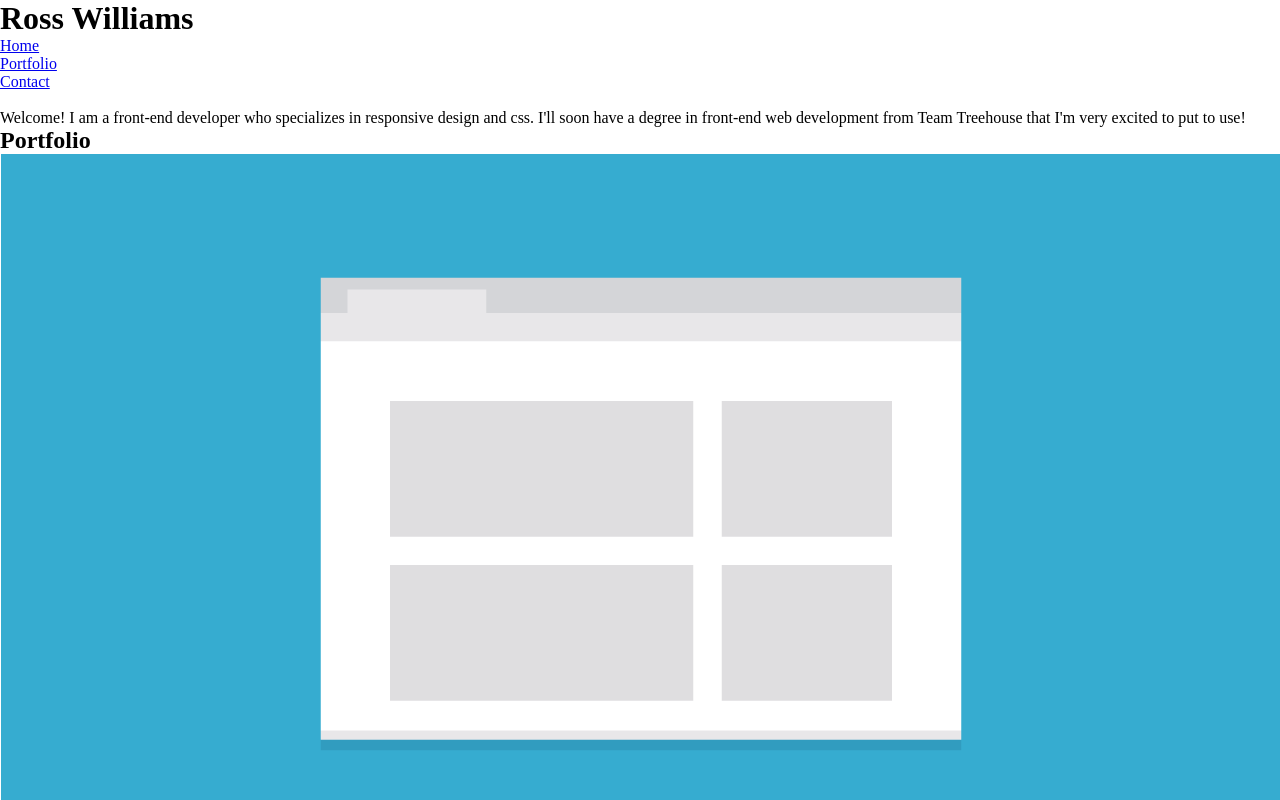
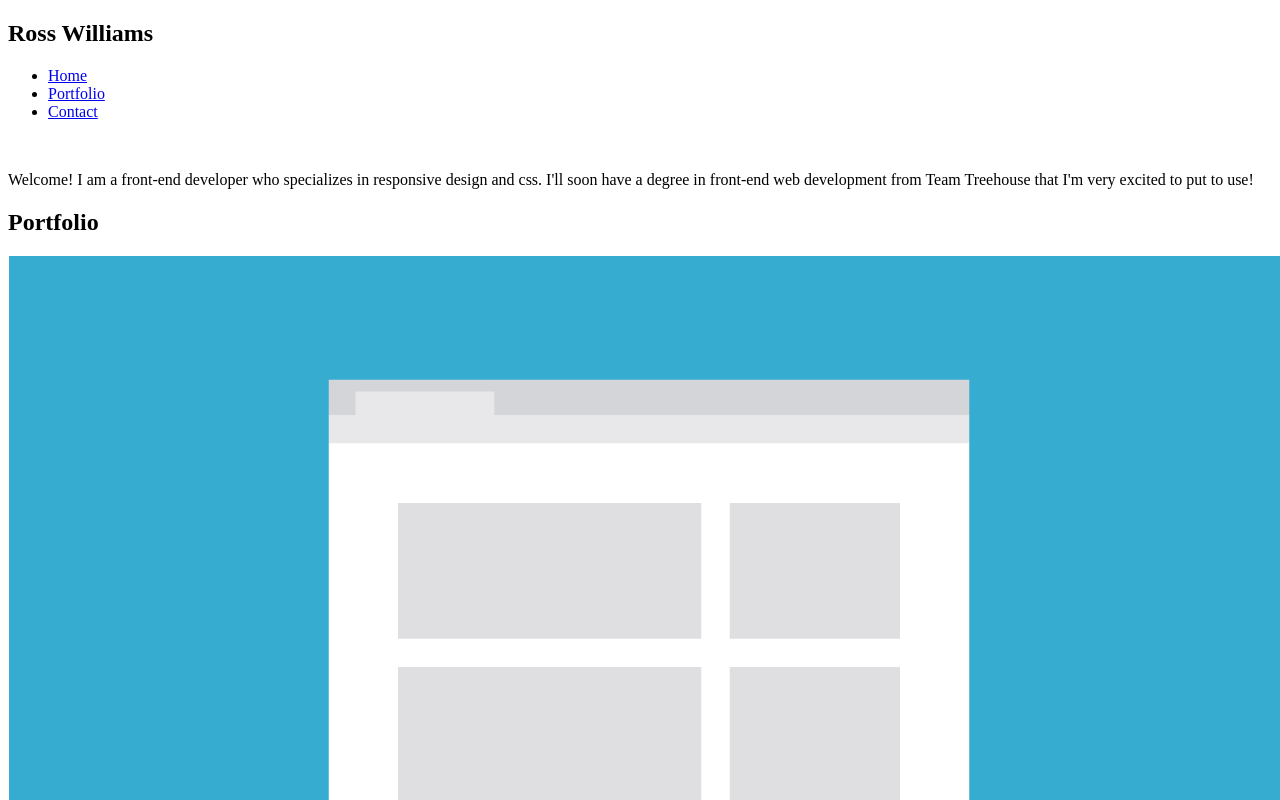
Before and after one commit to rosswilliamsdev/Mobile-First-Responsive-Layout-TT-Project-2, a plain HTML site: page index.html in a window 1280 px wide. Shown: the top 800 px of the page. Drawn offline with Linux system fonts and the light colour scheme; files that its build step writes are made by us from their sources.

Commit message:
slight reset
I don't want to overuse the walkthroughs

```diff
--- a/css/styles.css
+++ b/css/styles.css
@@ -5,6 +5,4 @@ font-family: 'Open Sans', sans-serif;
 
 * {
     box-sizing: border-box;
-    margin: 0;
-    padding: 0;
 }
--- a/index.html
+++ b/index.html
@@ -6,17 +6,19 @@
         <link rel="preconnect" href="https://fonts.googleapis.com">
 <link rel="preconnect" href="https://fonts.gstatic.com" crossorigin>
 <link href="https://fonts.googleapis.com/css2?family=Open+Sans:ital,wght@0,400;0,700;1,400&display=swap" rel="stylesheet">
-        <link rel="stylesheet" href="styles.css">
+        <link rel="stylesheet" href="css/styles.css">
         <title>Ross Williams, Developer</title>
     </head>
     <body>
         <header>
-            <h1>Ross Williams</h1>
-            <nav><ul>
-                <li><a href="#Home">Home</a></li>
+            <nav>
+            <h1 href="#">Ross Williams</h1>
+            <ul class="top-nav">
+                <li><a href="#">Home</a></li>
                 <li><a href="#Portfolio">Portfolio</a></li>
                 <li><a href="#Contact">Contact</a></li>
-            </ul></nav>
+            </ul>
+        </nav>
         </header>
         <section id="Home">
             <img>
```
Also changed, not shown: 1 other file.
